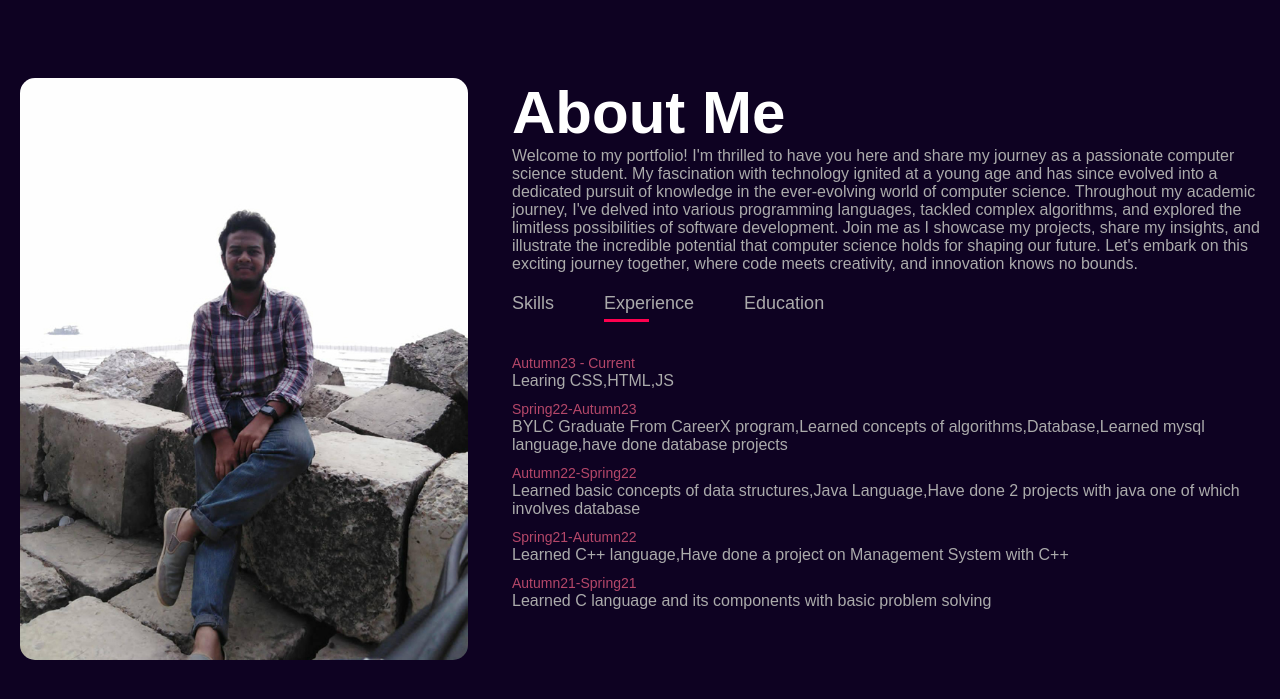
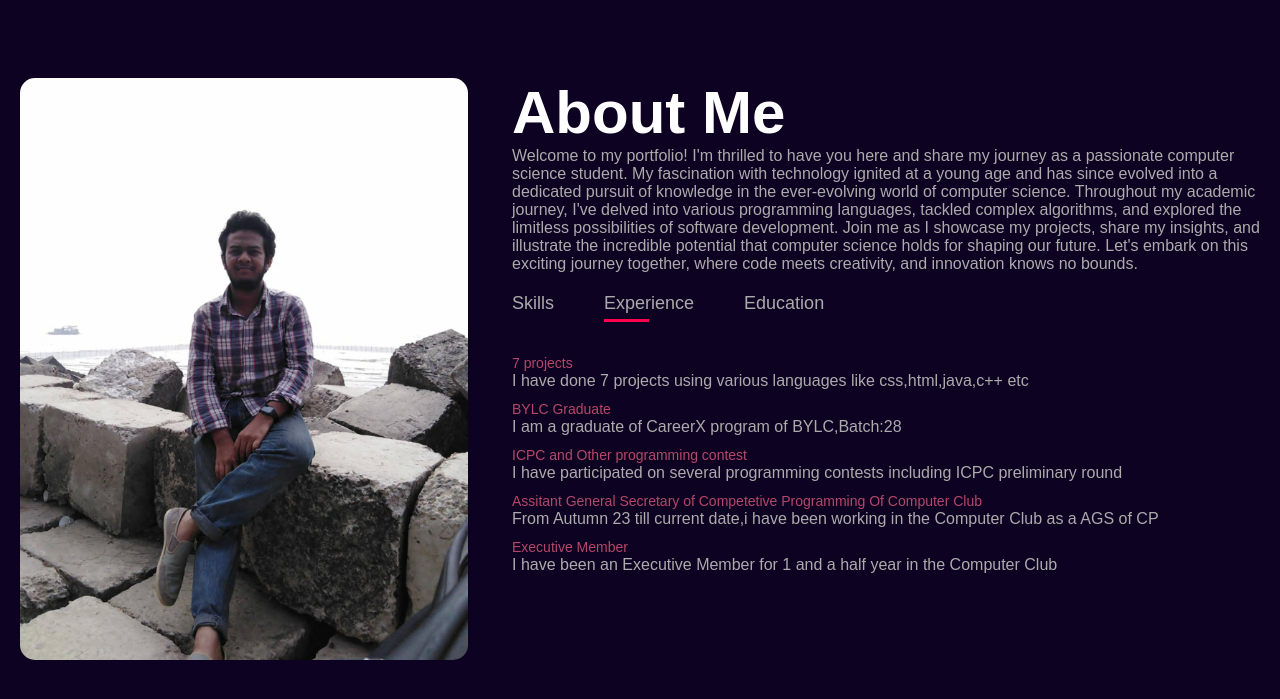
Before and after one commit to Al-Fahad4889/My-Portfolio, a plain HTML site: page index.html in a window 1280 px wide. Both pictures are taken after a click on the element "Experience". Shown: the part 802-1501 px from the top of the page. Drawn offline with nearby package versions, Linux system fonts and the light colour scheme; a web font is replaced by a local one.

Commit message:
Changes in experience

```diff
--- a/index.html
+++ b/index.html
@@ -17,7 +17,6 @@
         nonce="" async=""></script>
 
 </head>
-
 <body>
     <header class="Header1">
         <a href="#" class="logo">F4H4d</a>
@@ -79,11 +78,11 @@
                     </div>
                     <div class="tab-cont" id="Experience">
                         <ul>
-                            <li><span>Autumn23 - Current</span><br>Learing CSS,HTML,JS</li>
-                            <li><span>Spring22-Autumn23</span><br>BYLC Graduate From CareerX program,Learned concepts of algorithms,Database,Learned mysql language,have done database projects</li>
-                            <li><span>Autumn22-Spring22</span><br>Learned basic concepts of data structures,Java Language,Have done 2 projects with java one of which involves database</li>
-                            <li><span>Spring21-Autumn22</span><br>Learned C++ language,Have done a project on Management System with C++</li>
-                            <li><span>Autumn21-Spring21</span><br>Learned C language and its components with basic problem solving</li>
+                            <li><span>7 projects</span><br>I have done 7 projects using various languages like css,html,java,c++ etc</li>
+                            <li><span>BYLC Graduate</span><br>I am a graduate of CareerX program of BYLC,Batch:28</li>
+                            <li><span>ICPC and Other programming contest</span><br>I have participated on several programming contests including ICPC preliminary round</li>
+                            <li><span>Assitant General Secretary of Competetive Programming Of Computer Club</span><br>From Autumn 23 till current date,i have been working in the Computer Club as a AGS of CP</li>
+                            <li><span>Executive Member</span><br>I have been an Executive Member for 1 and a half year in the Computer Club</li>
                         </ul>
                     </div>
                     <div class="tab-cont" id="Education">
```
Also changed, not shown: img/logo.jpg.
